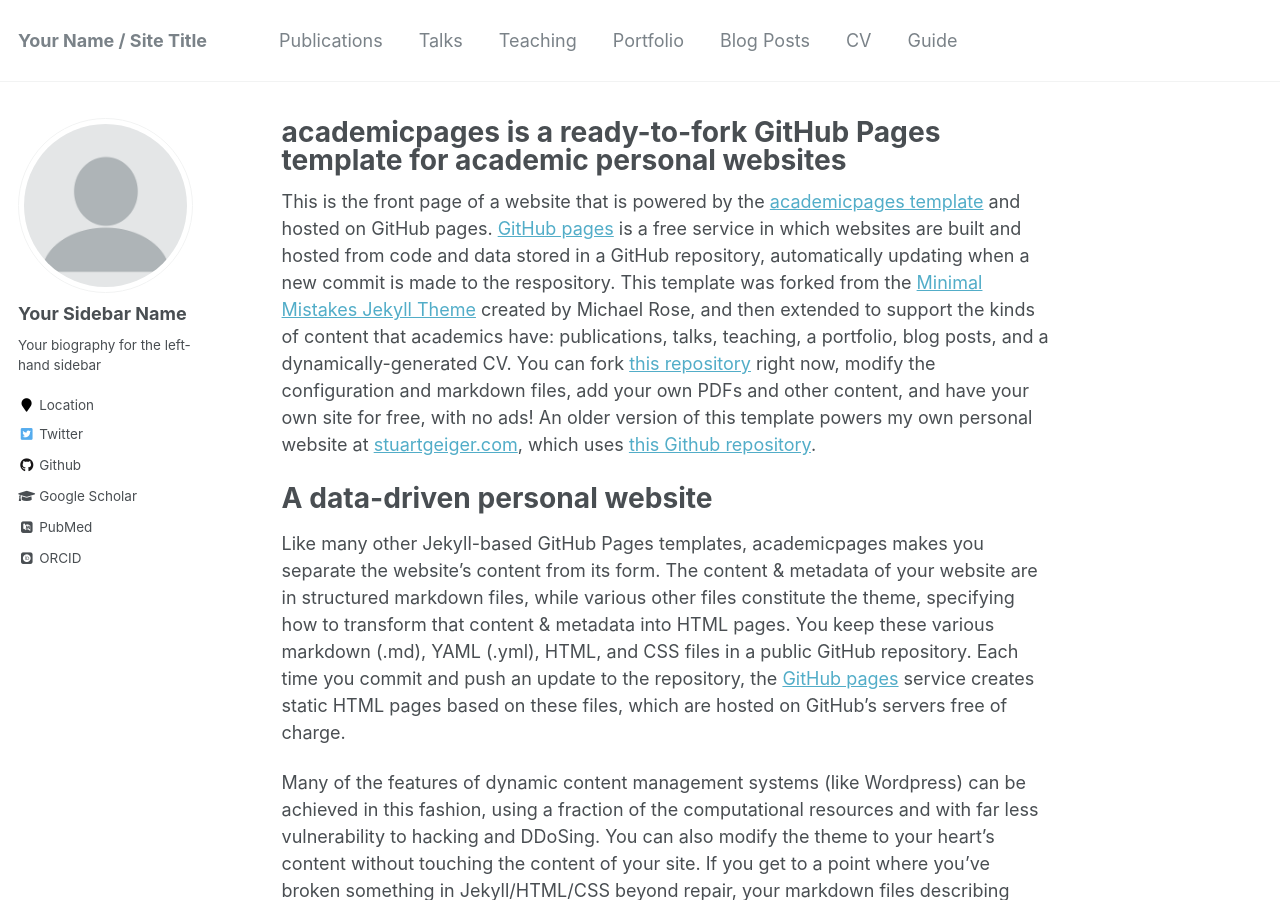
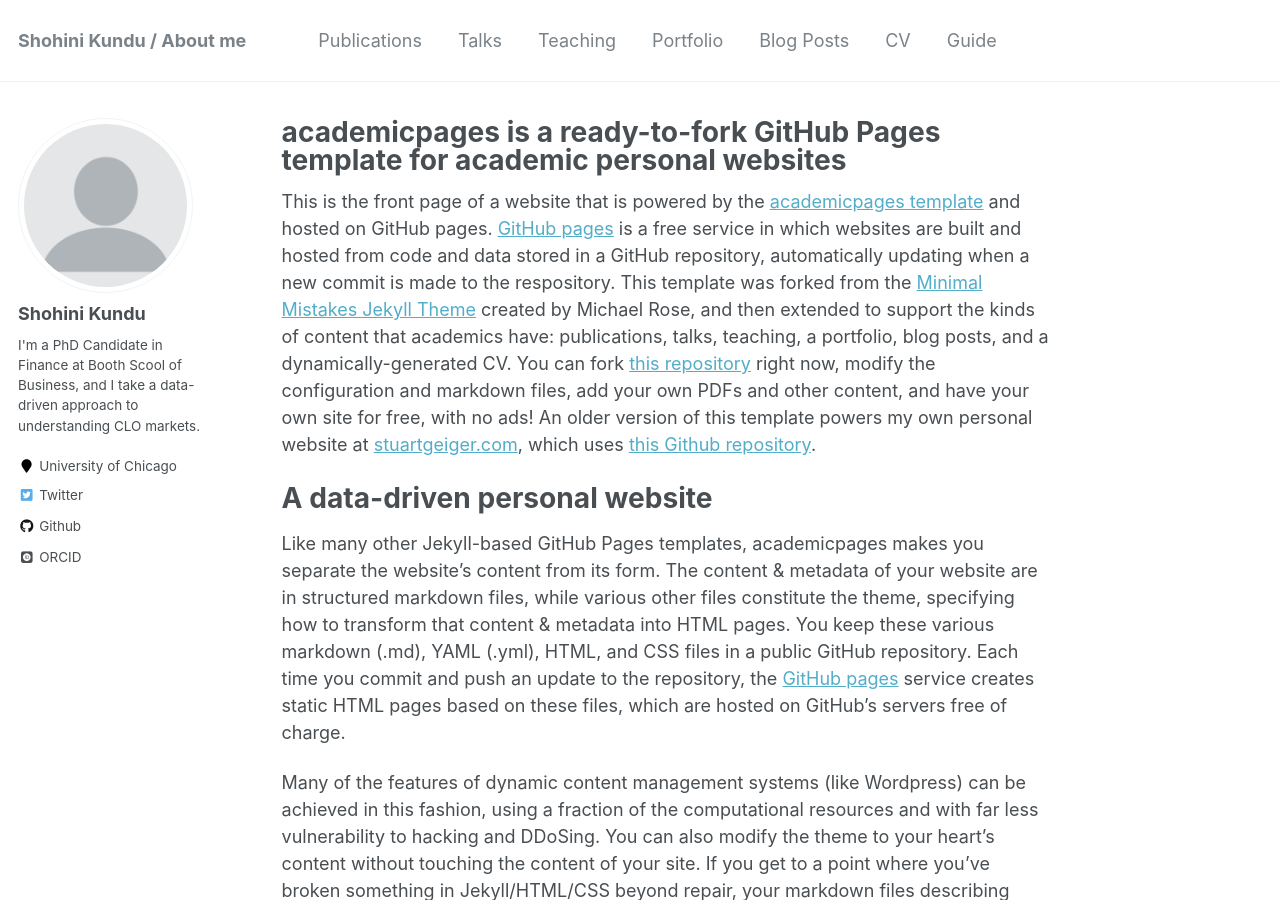
Before and after one commit to shohinikundu/shohinikundu.github.io, a Jekyll site: the page built from _pages/about.md, in a window 1280 px wide and 900 px high. Built offline with Jekyll 4.4.1, drawn with Linux system fonts in a browser that asks for light colours; some web fonts are replaced; some of the changed text lies outside the part shown.

Commit message:
Update _config.yml

```diff
--- a/_config.yml
+++ b/_config.yml
@@ -7,11 +7,11 @@
 
 # Site Settings
 locale                   : "en-US"
-title                    : "Your Name / Site Title"
+title                    : "Shohini Kundu / About me"
 title_separator          : "-"
-name                     : &name "Your Name"
-description              : &description "personal description"
-url                      : https://academicpages.github.io # the base hostname & protocol for your site e.g. "https://mmistakes.github.io"
+name                     : &name "Shohini Kundu"
+description              : &description "PhD candidate in Finance"
+url                      : https://shohinikundu.github.io # the base hostname & protocol for your site e.g. "https://mmistakes.github.io"
 baseurl                  : "" # the subpath of your site, e.g. "/blog"
 repository               : "academicpages/academicpages.github.io"
 teaser                   :  # filename of teaser fallback teaser image placed in /images/, .e.g. "500x300.png"
@@ -32,7 +32,7 @@
     colorscheme          : # "light" (default), "dark"
 staticman:
   allowedFields          : ['name', 'email', 'url', 'message']
-  branch                 : "gh-pages" # "master", "gh-pages"
+  branch                 : "master" # "master", "gh-pages"
   commitMessage          : "New comment."
   filename               : comment-{@timestamp}
   format                 : "yml"
@@ -57,7 +57,7 @@
 
 # Social Sharing
 twitter:
-  username               : &twitter
+  username               : # &twitter
 facebook:
   username               :
   app_id                 :
@@ -80,13 +80,13 @@
 
 # Site Author
 author:
-  name             : "Your Sidebar Name"
+  name             : "Shohini Kundu"
   avatar           : "profile.png"
-  bio              : "Your biography for the left-hand sidebar"
-  location         : "Location"
+  bio              : "I'm a PhD Candidate in Finance at Booth Scool of Business, and I take a data-driven approach to understanding CLO markets."
+  location         : "University of Chicago"
   employer         :
-  pubmed           : "https://www.ncbi.nlm.nih.gov/pubmed/?term=john+snow"
-  googlescholar    : "http://yourfullgooglescholarurl.com"
+  pubmed           : # "https://www.ncbi.nlm.nih.gov/pubmed/?term=john+snow"
+  googlescholar    : # "http://yourfullgooglescholarurl.com"
   email            :
   researchgate     :  # example: "https://www.researchgate.net/profile/yourprofile"
   uri              :
```
